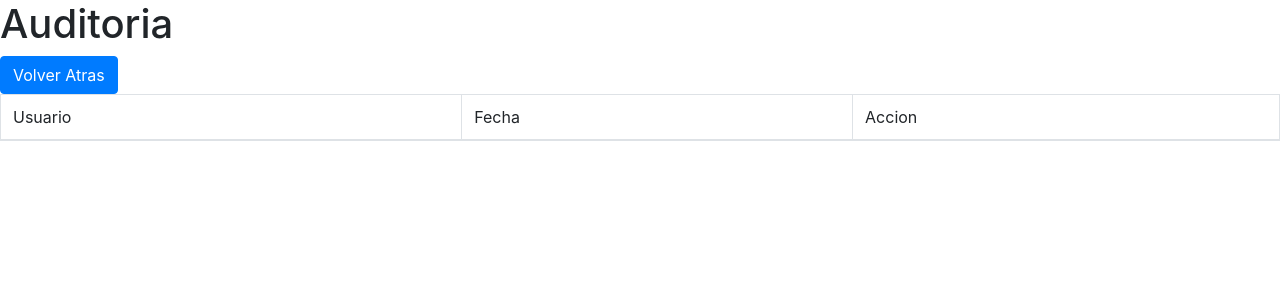
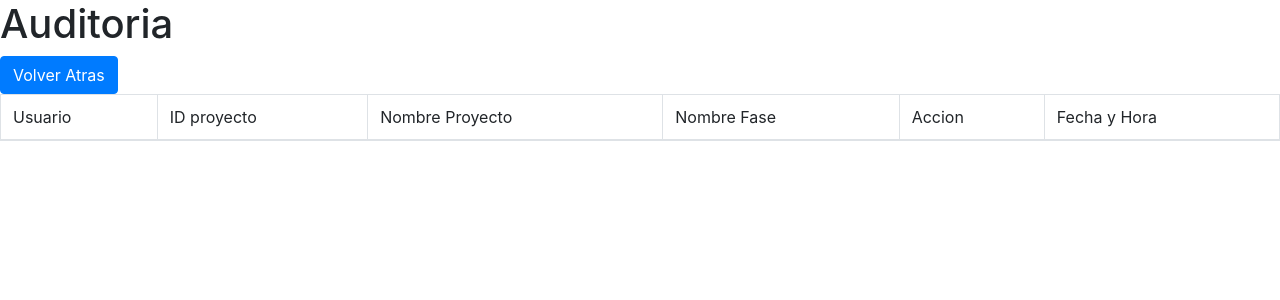
Before and after one commit to rduarte01/GestionItem, a Django app: page /auditoria/ in a window 1280 px wide. Shown: the top 300 px of the page. Run offline with Django 3.2, Linux system fonts and the light colour scheme; data that the repository does not hold is empty; some libraries are stand-ins or nearby versions.

Commit message:
Se agrega auditoria para un proyecto en especifico

```diff
--- a/gestion/models.py
+++ b/gestion/models.py
@@ -146,6 +146,12 @@ class Auditoria(models.Model):
     """GUARDA LA FECHA DE LA ACCION"""
     accion= models.CharField(max_length=100)
     """GUARDA LA ACCION REALIZADA"""
+    proyecto=models.CharField(max_length=100,null=True)
+    """PARA FILTRAR AUDITORIA DE UN PROYECTO EN ESPECIFICO"""
+    id_proyecto=models.IntegerField(null=True)
+    """PARA FILTRAR AUDITORIA DE UN PROYECTO EN ESPECIFICO"""
+    fase=models.CharField(max_length=100,null=True)
+    """PARA FILTRAR AUDITORIA DE UN PROYECTO EN ESPECIFICO"""
 
 class User_Proyecto(models.Model):
     """MODELO PROYECTO CON USER EN DONDE SE SOLUCIONA LA RELACION MUCHOS A MUCHOS, GUARDA
--- a/gestion/templates/Auditoria.html
+++ b/gestion/templates/Auditoria.html
@@ -11,10 +11,13 @@
     <thead>
     <tr>
         <td>Usuario</td>
-        <td>Fecha</td>
+
+            <td>ID proyecto</td>
+            <td>Nombre Proyecto</td>
+            <td>Nombre Fase</td>
+
         <td>Accion</td>
-
-
+        <td>Fecha y Hora</td>
     </tr>
     </thead>
     <tbody>
@@ -22,8 +25,17 @@
     {%for auditoria in auditoria%}
     <tr>
         <td>{{auditoria.usuario}}</td>
+        {%if auditoria.id_proyecto%}
+            <td>{{auditoria.id_proyecto}}</td>
+            <td>{{auditoria.proyecto}}</td>
+            <td>{{auditoria.fase}}</td>
+        {%else%}
+            <td>--</td>
+            <td>--</td>
+            <td>--</td>
+        {%endif%}
+        <td>{{auditoria.accion}}</td>
         <td>{{auditoria.fecha}}</td>
-        <td>{{auditoria.accion}}</td>
     </tr>
     {%endfor%}
     {%endif%}
--- a/gestion/templates/comite.html
+++ b/gestion/templates/comite.html
@@ -4,6 +4,7 @@
 {% load bootstrap4 %}
 {% bootstrap_css %}
 {% bootstrap_javascript jquery='full' %}
+
 
 <html>
 <head>
--- a/gestion/templates/detallesProyecto.html
+++ b/gestion/templates/detallesProyecto.html
@@ -104,6 +104,7 @@
         {% endif %}
             <td><a href="{% url 'gestion:listar_tipo_item' proyectos.id_proyecto %}"class="btn btn-primary">VER TI DEL PROYECTO</a></td>
             <td><a href="{% url 'gestion:comite' proyectos.id_proyecto %}"class="btn btn-primary">COMITE DE CAMBIO</a></td>
+            <td><a href="{% url 'gestion:auditoriaProyecto' proyectos.id_proyecto%}"class="btn btn-primary">Auditoria del proyecto</a></td>
 
     </tr>
     </thead>
--- a/gestion/templates/verProyectos.html
+++ b/gestion/templates/verProyectos.html
@@ -44,6 +44,7 @@
             <td>No es gerente</td>
       {%endif%}
 
+
                 <td><a href="{% url 'gestion:detalles_Proyecto' proyectos.id_proyecto%}" class="btn btn-primary">Ver detalles</a></td>
             </tr>
 
--- a/gestion/urls.py
+++ b/gestion/urls.py
@@ -1,8 +1,8 @@
 from django.urls import path
 from .views import crearFase, listar_auditoria,listar_proyectos, proyectoCancelado
 from . import views
-from .views import estadoProyecto,detallesProyecto,UsersProyecto,desvinculacionProyecto,ModificarRol,VerRoles,agregarUsuarios, VerUsersEnEspera, ActualizarUser, CrearRol, crearItem,agg_listar_tipo_item,aggAtributos,relacionarItem,detallesFase,listar_relaciones,listar_atributos,itemCancelado,comite,AggComite,desvinculacionComite,DeleteComite
-
+#from .views import estadoProyecto,detallesProyecto,UsersProyecto,desvinculacionProyecto,ModificarRol,VerRoles,agregarUsuarios, VerUsersEnEspera, ActualizarUser, CrearRol, crearItem,agg_listar_tipo_item,aggAtributos,relacionarItem,detallesFase,listar_relaciones,listar_atributos,itemCancelado,comite,AggComite,desvinculacionComite,DeleteComite,auditoriaProyecto
+from .views import *
 from django.conf import settings
 from django.conf.urls.static import static
 
@@ -16,7 +16,9 @@ urlpatterns = [
     #path('enEspera/',views.verSolicitudesenEspera),
     path('crear_fase/<int:nroFase>', views.crearFase, name='crearFase'),
     path('auditoria/', listar_auditoria, name='auditoria'),
-#    path('AggUser/', listar_usuarios_registrar),
+    path('auditoriaProyecto/<int:pk>', auditoriaProyecto, name='auditoriaProyecto'),
+
+    #    path('AggUser/', listar_usuarios_registrar),
     path('AggUser/<int:pk>', views.AggUser, name='AggUser'),
     path('listUser/<int:pk>', views.UsersProyecto, name='UsersProyecto'),
     path('desvinculacionProyecto/<int:pk>/<int:pk_user>', views.desvinculacionProyecto, name='desvinculacionProyecto'),
--- a/gestion/views.py
+++ b/gestion/views.py
@@ -117,6 +117,13 @@ def registrarAuditoria(user,accion):
     showtime = strftime("%Y-%m-%d %H:%M:%S", gmtime())
     p = Auditoria(usuario= user,fecha=showtime, accion=accion)###### FALTA ARREGLAR USER
     p.save()
+
+def registrarAuditoriaProyecto(user,accion,id_proyecto,proyecto,fase):
+    """FUNCION QUE REGISTRA EN LA  TABLA AUDITORIA LO QUE SE REALIZA EN EL SISTEMA"""
+    showtime = strftime("%Y-%m-%d %H:%M:%S", gmtime())
+    p = Auditoria(usuario= user,fecha=showtime, accion=accion,id_proyecto=id_proyecto,proyecto=proyecto,fase=fase)###### FALTA ARREGLAR USER
+    p.save()
+
 #RUBEN
 def CorreoMail(asunto,mensaje,correo):
     """ FUNCION QUE RECIBE UN ASUNTO, MENSAJE Y UN CORRREO ELECTRONICO AL CUAL SE LE ENVIA UN CORREO
@@ -227,13 +234,14 @@ def creacionProyecto(request):
         cantidad_fases=cantidad.get("fase")##### PARA WALTER
         CANTIDAD=cantidad_fases-1
 
-        registrarAuditoria(request.user, 'Creo el proyecto: '+ str(instanceProyecto.nombre))
 
         q = request.user
         z= Proyecto.objects.last()
         id_proyecto = z.id_proyecto ## ID DEL PROYECTO CREADO
         p = User_Proyecto(user_id= q.id ,proyecto_id= id_proyecto,activo= True)
         p.save()
+
+        registrarAuditoriaProyecto(request.user, 'Creo el proyecto',z.id_proyecto,instanceProyecto.nombre,'')
 
         print(cantidad_fases)
         cantidad_fases=cantidad_fases-1
@@ -480,6 +488,15 @@ def listar_auditoria(request):
         'auditoria':auditoria
     }
     return render(request, 'Auditoria.html', context)
+
+def auditoriaProyecto(request,pk):
+    """ LISTA LOS REGISTROS DE LA TABLA AUDITORIA """
+    auditoria = Auditoria.objects.filter(id_proyecto=pk)
+    context={
+        'auditoria':auditoria
+    }
+    return render(request, 'Auditoria.html', context)
+
 #RUBEN
 def AggUser(request,pk):#esta enlazado con la clase FaseForm del archivo getion/forms
     """
@@ -1042,6 +1059,8 @@ def relacionarItem(request,id_proyecto,id_item):
         #VERIFICAR SI SE GENERAN CICLOS--------- INCONSISTENCIAS
 
 
+        registrarAuditoriaProyecto(request.user,'creo el item: '+str(item[0].nombre),id_proyecto,proyecto.nombre,item[0].fase.nombre)
+
         for id in some_var:###### SE GUARDAN LAS RELACIONES
             p = Relacion(fin_item=id_item,inicio_item=id)
             p.save()
```
